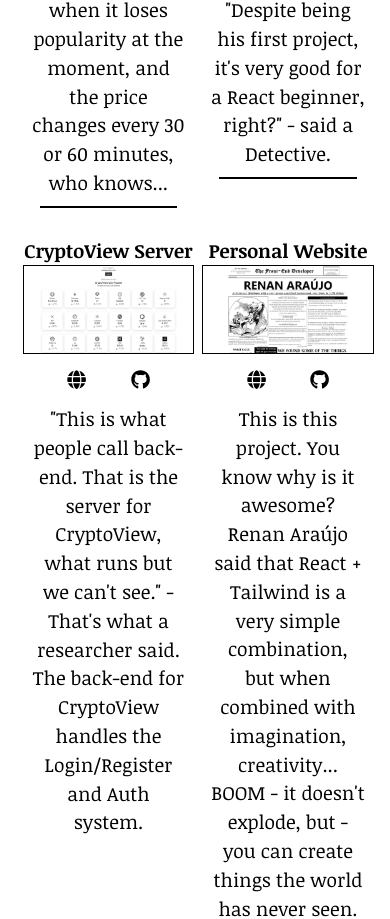
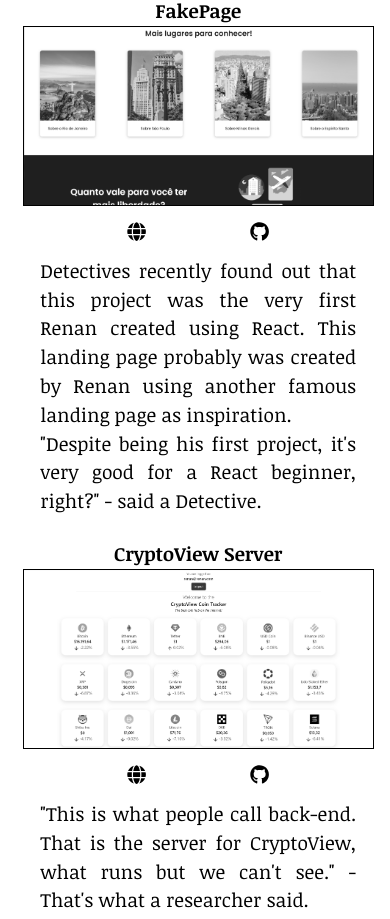
Before and after one commit to awkren/renan-araujo, a React (Create React App) app: page / in a window 390 px wide. Shown: the part 5079-5998 px from the top of the page. Built offline with nearby package versions, Linux system fonts and the light colour scheme; the HTML template or start-up script is replaced by a standard one.

Commit message:
mobile responsive

```diff
--- a/src/page-structure/ContentTwo.tsx
+++ b/src/page-structure/ContentTwo.tsx
@@ -97,11 +97,11 @@
               <p title='See website on the internet'><a href='https://cryptoview.vercel.app' rel='noreferrer' target='_blank'><FaGlobe/></a></p>
               <p title='Website code on GitHub'><a href='https://github.com/wuzue/cryptoview' rel='noreferrer' target='_blank'><FaGithub/></a></p>
             </div>
-            <div className='w-[90%] text-center m-auto'>
+            <div id='crypto-desc' className='w-[90%] text-center m-auto'>
               <p>As Renan himself described CryptoView, he said it's a cryptocurrency hub that lets you track the current price of the top 30 coins in market right now.</p>
               <p>Some people say the coins change when it loses popularity at the moment, and the price changes every 30 or 60 minutes, who knows...</p>
             </div>
-            <div className='h-[2px] w-[80%] m-auto bg-black mt-[.5rem] mb-[.3rem]'></div>
+            <div id='to-hide-man' className='h-[2px] w-[80%] m-auto bg-black mt-[.5rem] mb-[.3rem]'></div>
           </div>
           <div className='mt-[1rem] text-[1.2rem]'>
             <p className='text-center font-semibold'>FakePage</p>
@@ -111,11 +111,11 @@
               <p title='Website code on GitHub'><a href='https://github.com/wuzue/fake-page' rel='noreferrer' target='_blank'><FaGithub/></a></p>
             </div>
 
-            <div className='w-[90%] text-center m-auto'>
+            <div id='fake-desc' className='w-[90%] text-center m-auto'>
               <p>Detectives recently found out that this project was the very first Renan created using React. This landing page probably was created by Renan using another famous landing page as inspiration.</p>
               <p>"Despite being his first project, it's very good for a React beginner, right?" - said a Detective.</p>
             </div>
-            <div className='h-[2px] w-[80%] m-auto bg-black mt-[.5rem] mb-[.3rem]'></div>
+            <div id='to-hide-man' className='h-[2px] w-[80%] m-auto bg-black mt-[.5rem] mb-[.3rem]'></div>
           </div>
 
           <div className='mt-[1rem] text-[1.2rem]'>
@@ -125,7 +125,7 @@
               <p title='See website on the internet'><a href='https://cryptoview.vercel.app' rel='noreferrer' target='_blank'><FaGlobe/></a></p>
               <p title='Website code on GitHub'><a href='https://github.com/wuzue/cryptoview-server' rel='noreferrer' target='_blank'><FaGithub/></a></p>
             </div>
-            <div className='w-[90%] text-center m-auto'>
+            <div id='server-desc' className='w-[90%] text-center m-auto'>
               <p>"This is what people call back-end. That is the server for CryptoView, what runs but we can't see." - That's what a researcher said.</p>
               <p>The back-end for CryptoView handles the Login/Register and Auth system.</p>
             </div>
@@ -137,7 +137,7 @@
               <p title='See website on the internet'><a href='https://renan-araujo.vercel.app' rel='noreferrer' target='_blank'><FaGlobe/></a></p>
               <p title='Website code on GitHub'><a href='https://github.com/wuzue/renan-araujo' rel='noreferrer' target='_blank'><FaGithub/></a></p>
             </div>
-            <div className='w-[90%] text-center m-auto'>
+            <div id='old-desc' className='w-[90%] text-center m-auto'>
             <p>This is this project. You know why is it awesome? Renan Araújo said that React + Tailwind is a very simple combination, but when combined with imagination, creativity... BOOM - it doesn't explode, but - you can create things the world has never seen.</p>
             </div>
           </div>
--- a/src/page-style/ContentTwo.css
+++ b/src/page-style/ContentTwo.css
@@ -30,4 +30,14 @@
   #baruch-hashem{
     width: 100%;
   }
+  #to-hide-man{
+    display: none;
+  }
+  .projects{
+    grid-template-columns: 1fr;
+  }
+  #crypto-desc, #fake-desc, #server-desc, #old-desc{
+    text-align: justify;
+  }
+
 }
```
